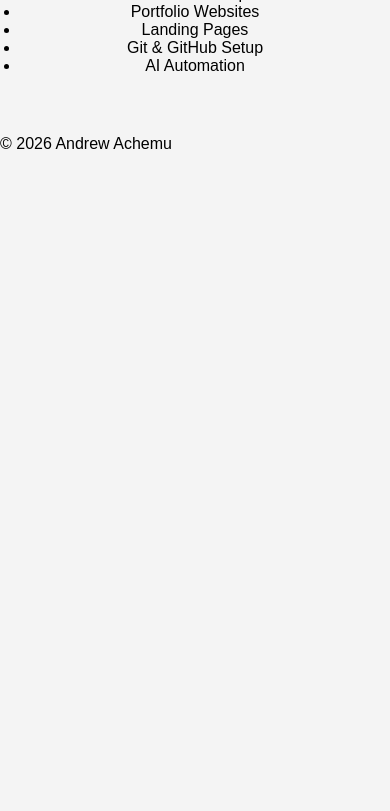
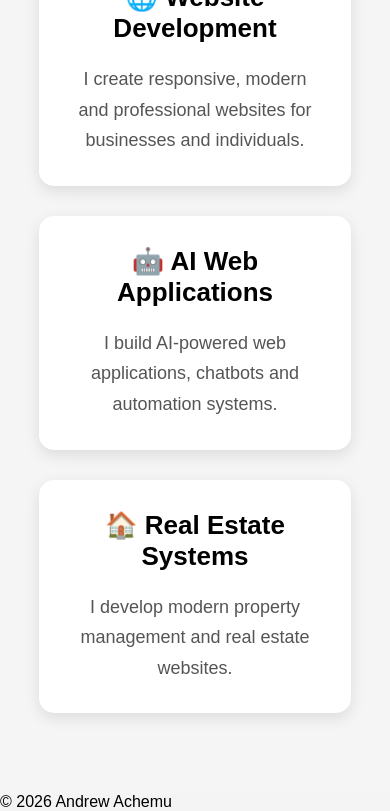
Before and after one commit to andybest11-sudo/AI-PROJECT, a plain HTML site: page Portfolio/services.html in a window 390 px wide. Shown: the part 465-1276 px from the top of the page. Before the commit the page ends 844 px from the top, so only its background shows below. Drawn offline with Linux system fonts and the light colour scheme.

Commit message:
Improve Services page layout and responsiveness

```diff
--- a/Portfolio/css/style.css
+++ b/Portfolio/css/style.css
@@ -503,3 +503,149 @@ body {
     padding:12px 28px;
 
 }
+
+/* ==========================================
+   SERVICES SECTION
+========================================== */
+
+.services{
+
+    /* Space above and below the section */
+    padding:80px 10%;
+
+    /* Light background */
+    background:#f5f5f5;
+
+    /* Center all text */
+    text-align:center;
+
+}
+
+/* ==========================================
+   SERVICES TITLE
+========================================== */
+
+.services h2{
+
+    font-size:40px;
+
+    margin-bottom:50px;
+
+}
+
+/* ==========================================
+   FLEX CONTAINER
+========================================== */
+
+.service-container{
+
+    /* Turn this into a Flexbox container */
+    display:flex;
+
+    /* Put equal space between the cards */
+    justify-content:center;
+
+    /* Align cards neatly */
+    align-items:stretch;
+
+    /* Space between each card */
+    gap:30px;
+
+    /* Allow cards to move to the next row */
+    flex-wrap:wrap;
+
+}
+
+/* ==========================================
+   SERVICE CARD
+========================================== */
+
+.service-card{
+
+    /* White background */
+    background:white;
+
+    /* Space inside the card */
+    padding:30px;
+
+    /* Rounded corners */
+    border-radius:15px;
+
+    /* Nice shadow */
+    box-shadow:0 5px 15px rgba(0,0,0,.1);
+
+    /* Each card width */
+    width:320px;
+
+    /* Smooth animation */
+    transition:.3s;
+
+}
+
+/* ==========================================
+   SERVICE CARD HOVER
+========================================== */
+
+.service-card:hover{
+
+    /* Lift the card slightly */
+    transform:translateY(-10px);
+
+    /* Stronger shadow */
+    box-shadow:0 12px 25px rgba(0,0,0,.2);
+
+}
+
+/* ==========================================
+   SERVICE CARD TITLE
+========================================== */
+
+.service-card h3{
+
+    font-size:26px;
+
+    margin-bottom:20px;
+
+}
+
+/* ==========================================
+   SERVICE CARD PARAGRAPH
+========================================== */
+
+.service-card p{
+
+    font-size:18px;
+
+    color:#555;
+
+    line-height:1.7;
+
+}
+
+/* ==========================================
+   RESPONSIVE SERVICES
+========================================== */
+
+@media(max-width:768px){
+
+    .service-container{
+
+        /* Stack the cards vertically */
+        flex-direction:column;
+
+        /* Center them */
+        align-items:center;
+
+    }
+
+    .service-card{
+
+        /* Fill most of the screen */
+        width:100%;
+
+        /* Don't become wider than 400px */
+        max-width:400px;
+
+    }
+
+}
--- a/Portfolio/services.html
+++ b/Portfolio/services.html
@@ -24,26 +24,67 @@
 </nav>
 
 </header>
+<!-- ==========================================
+     SERVICES SECTION START
+========================================== -->
 
-<section class="hero">
+<section class="services">
 
-<h2>My Services</h2>
+    <!-- Section Heading -->
+    <h2>My Services</h2>
 
-<ul>
+    <!-- Services Container -->
+    <div class="service-container">
 
-<li>AI Website Development</li>
+        <!-- ==========================
+             SERVICE CARD 1
+        =========================== -->
+        <div class="service-card">
 
-<li>Portfolio Websites</li>
+            <h3>🌐 Website Development</h3>
 
-<li>Landing Pages</li>
+            <p>
+                I create responsive, modern and professional
+                websites for businesses and individuals.
+            </p>
 
-<li>Git & GitHub Setup</li>
+        </div>
 
-<li>AI Automation</li>
+        <!-- ==========================
+             SERVICE CARD 2
+        =========================== -->
+        <div class="service-card">
 
-</ul>
+            <h3>🤖 AI Web Applications</h3>
+
+            <p>
+                I build AI-powered web applications,
+                chatbots and automation systems.
+            </p>
+
+        </div>
+
+        <!-- ==========================
+             SERVICE CARD 3
+        =========================== -->
+        <div class="service-card">
+
+            <h3>🏠 Real Estate Systems</h3>
+
+            <p>
+                I develop modern property management
+                and real estate websites.
+            </p>
+
+        </div>
+
+    </div>
 
 </section>
+
+<!-- ==========================================
+     SERVICES SECTION END
+========================================== -->
 
 <footer>
 
```
